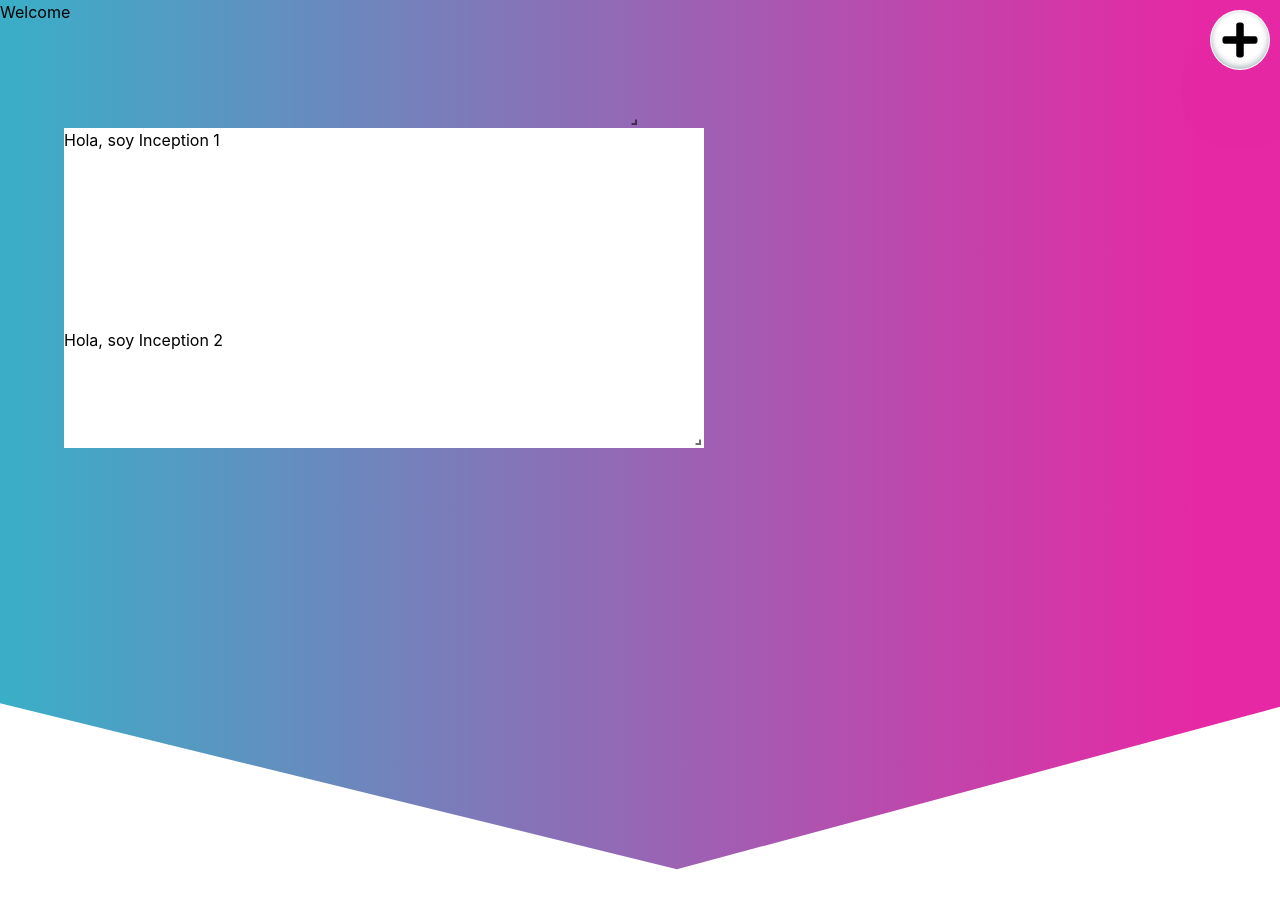
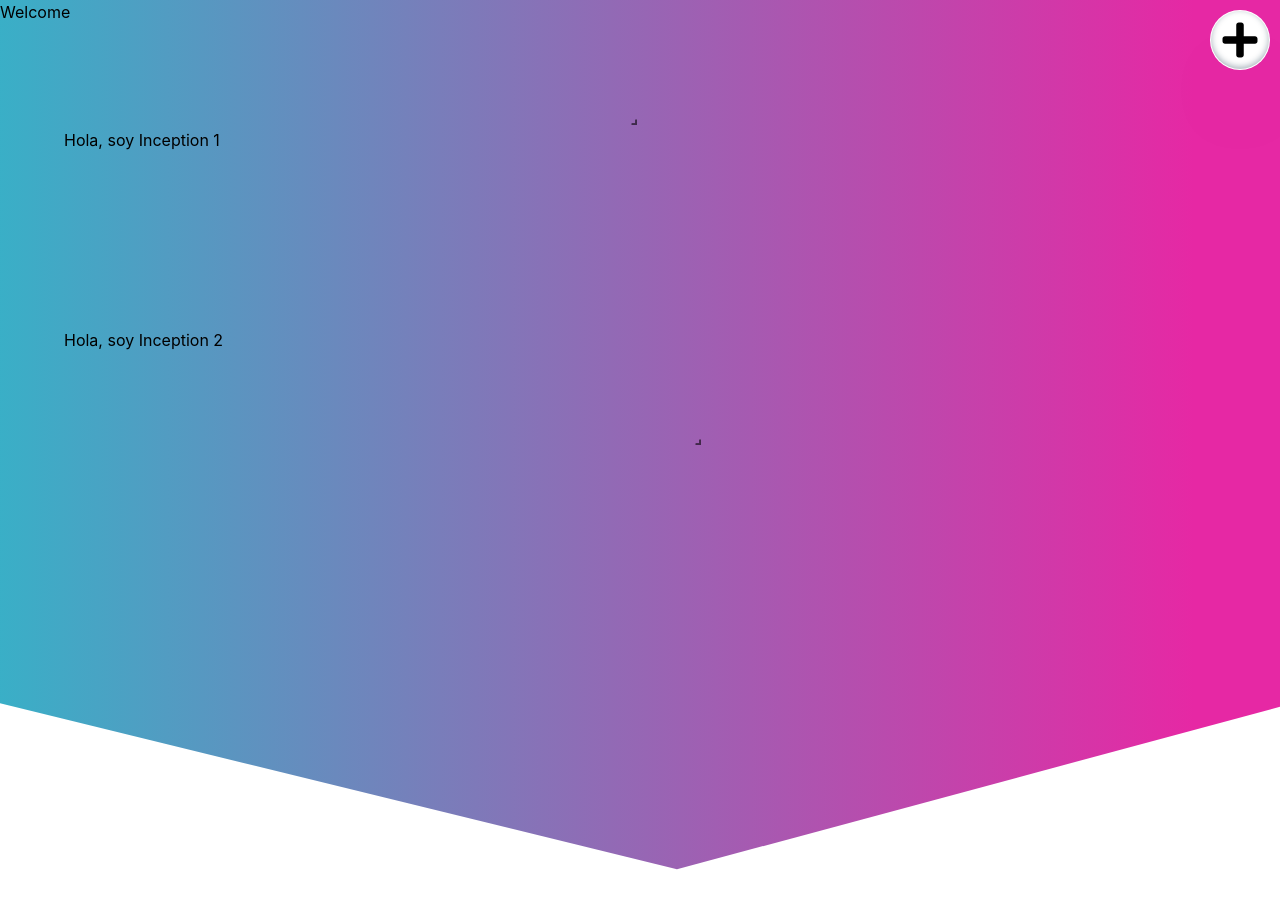
Before and after one commit to Achiaga/open-website-builder, a Next.js app: page /builder in a window 1280 px wide. Shown: the top 908 px of the page. Built offline with nearby package versions, Linux system fonts and the light colour scheme.

Commit message:
feat: added modifiers to inception block

```diff
--- a/builder/blocks/block-modifiers.js
+++ b/builder/blocks/block-modifiers.js
@@ -235,7 +235,8 @@ const Properties = {
 		boxShadow,
 		borderRadius
 	],
-	image: [deleteBlock, boxShadow, borderRadius]
+	image: [deleteBlock, boxShadow, borderRadius],
+	inception: [deleteBlock, boxShadow, borderRadius, backgroundColor]
 }
 
 export const Modifier = ({ handleEdit, propertiesValues, properties }) => {
--- a/builder/blocks/inception.js
+++ b/builder/blocks/inception.js
@@ -35,11 +35,11 @@ const initialLayout = [
 ]
 
 const BlockInception = ({
-	data,
 	reRender,
-	selectedItemId: parenSelectedItem
+	selectedItemId: parenSelectedItem,
+	newBlockType = 'text',
+	...data
 }) => {
-	const [newBlockType, setNewBlockType] = useState('text')
 	const [newBlockId, setNewBlockId] = useState(() => uuid())
 	const [blocksConfig, udpateBlocksConfig] = useState(initialBlockConfig)
 	const [layout, setLayout] = useState(initialLayout)
@@ -50,7 +50,6 @@ const BlockInception = ({
 			editBlock(blocksConfig, blockId, newData, operationType)
 		)
 	}
-
 	function setItemEditable(editableBlockId) {
 		setSelectedItem(editableBlockId)
 		setLayout((layout) => editItemDraggableProperty(layout, editableBlockId))
@@ -61,7 +60,7 @@ const BlockInception = ({
 		setLayout(layout)
 	}
 
-	function onDrop(layout, droppedBlockLayout, e) {
+	function onDrop(layout, droppedBlockLayout) {
 		setLayout(layout)
 		udpateBlocksConfig((blocksConfig) =>
 			addBlock(
@@ -75,7 +74,7 @@ const BlockInception = ({
 	}
 	const isDroppable = parenSelectedItem?.includes('inception')
 	return (
-		<Box bg='white' w='100%' h='100%' id='inception'>
+		<Box {...data} w='100%' h='100%' id='inception'>
 			<ReactGridLayout
 				useCSSTransforms={false}
 				key={reRender ? 'a' : 'b'}
--- a/builder/blocks/index.js
+++ b/builder/blocks/index.js
@@ -76,7 +76,8 @@ export const Block = ({
 	isEditable,
 	blockType,
 	selectedItemId,
-	reRender
+	reRender,
+	newBlockType
 }) => {
 	if (isPreview) return <PreviewBlock data={data} blockType={blockType} />
 	return (
@@ -87,6 +88,7 @@ export const Block = ({
 			blockType={blockType}
 			reRender={reRender}
 			selectedItemId={selectedItemId}
+			newBlockType={newBlockType}
 		/>
 	)
 }
--- a/builder/builder.js
+++ b/builder/builder.js
@@ -8,7 +8,6 @@ import 'react-resizable/css/styles.css'
 
 import { WebBuilder } from '../builder/web-builder'
 import { BuilderSidebar } from '../builder/sidebar'
-// import bacgroundSVG from './bacground.svg'
 
 const Builder = ({ userBlocksData }) => {
 	const [isSaved, setIsSaved] = useState(true)
--- a/builder/web-builder/helpers.js
+++ b/builder/web-builder/helpers.js
@@ -94,14 +94,14 @@ const generateBuilderBlock = (
 	setIsEditable,
 	layoutItemInfo,
 	selectedItemId,
-	reRender
+	reRender,
+	newBlockType
 ) => {
 	if (!blockInfo) return null
 	const isEditable = selectedItemId === blockKey
 	return (
 		<Box
-			outline='solid'
-			outlineWidth='1px'
+			outline='2px solid'
 			outlineColor={isEditable ? 'blue' : 'transparent'}
 			key={blockKey}
 			onDoubleClick={(e) => {
@@ -115,6 +115,7 @@ const generateBuilderBlock = (
 				blockType={blockInfo.type}
 				reRender={reRender}
 				selectedItemId={selectedItemId}
+				newBlockType={newBlockType}
 			/>
 		</Box>
 	)
--- a/builder/web-builder/web-builder.js
+++ b/builder/web-builder/web-builder.js
@@ -117,7 +117,8 @@ const WebBuilder = ({ userBlocksData, newBlockType, setIsSaved }) => {
 					setBlockEditable,
 					layout,
 					selectedItemId,
-					reRender
+					reRender,
+					newBlockType
 				)}
 			</ReactGridLayout>
 		</Box>
```
